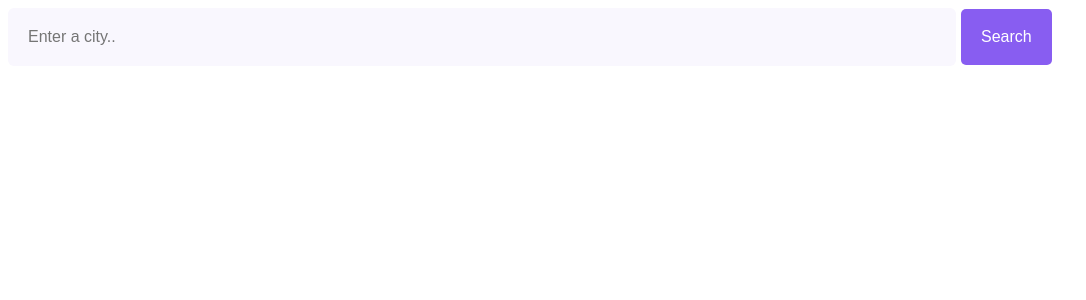
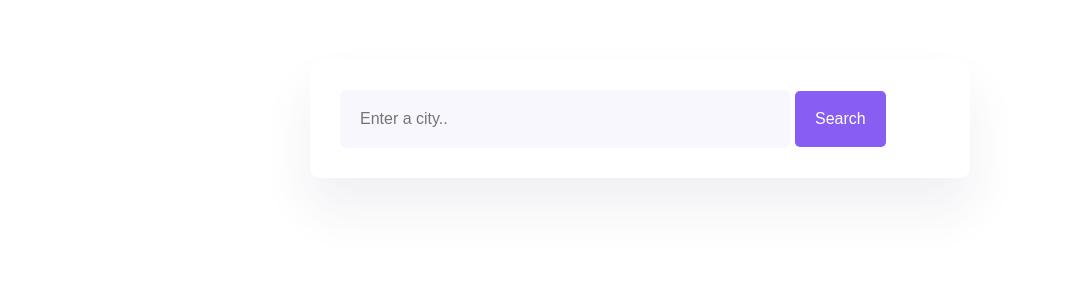
Before and after one commit to annafry95/react-weather-app, a React (Create React App) app: page / in a window 1280 px wide. Shown: the top 300 px of the page, without its empty margins (0-1086 px from the left). Built offline with nearby package versions, Linux system fonts and the light colour scheme.

Commit message:
Added className to form before search so CSS aligns

```diff
--- a/src/WeatherSearch.js
+++ b/src/WeatherSearch.js
@@ -31,6 +31,7 @@ export default function WeatherSearch() {
   }
 
   let form = (
+    <div className="weather-app">
       <form onSubmit={handleSubmit} id="search-form">
         <input
           type="search"
@@ -42,6 +43,7 @@ export default function WeatherSearch() {
         />
         <input type="submit" value="Search" className="search-button" />
       </form>
+    </div>
   );
 
   if (loaded) {
```
Lines whose indentation alone changed are shown as unchanged.
